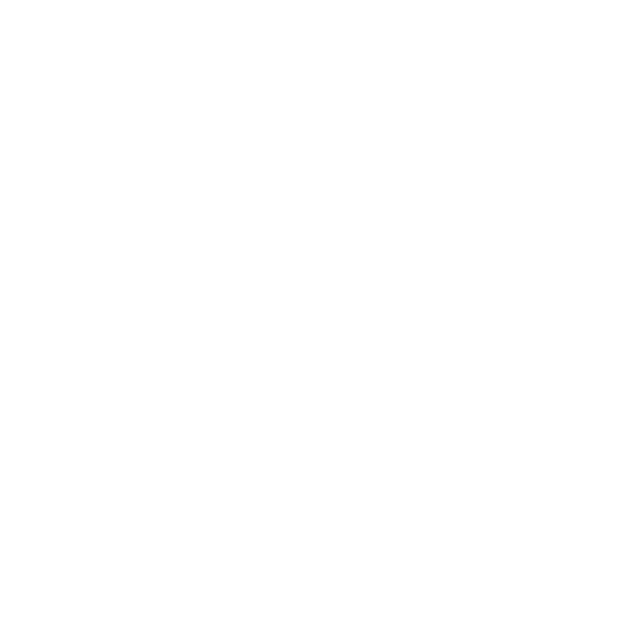
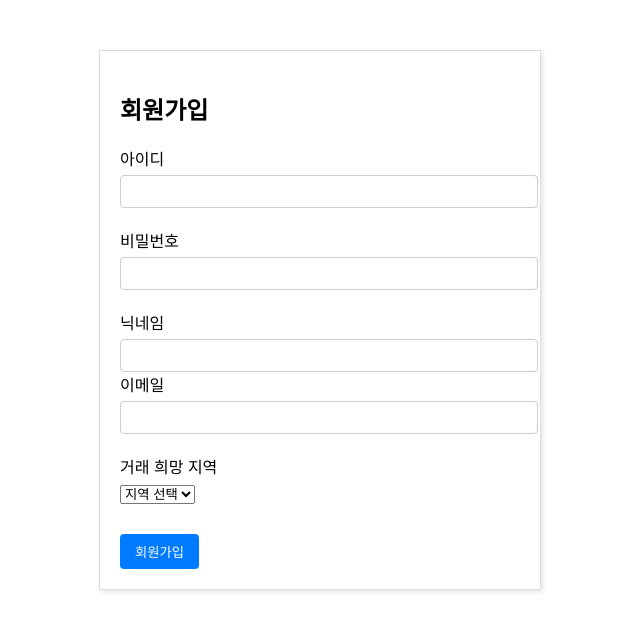
Before and after one commit to L-ETS/LETS, a React (Create React App) app in the folder client/: page /user/register in a window 1280 px wide. Before the commit this address had no page. Shown: the top 630 px of the page, without its empty margins (320-960 px from the left). Built offline with nearby package versions, Linux system fonts and the light colour scheme.

Commit message:
회원가입 ui 완성

```diff
--- a/client/package.json
+++ b/client/package.json
@@ -7,6 +7,7 @@
     "@testing-library/jest-dom": "^5.17.0",
     "@testing-library/react": "^13.4.0",
     "@testing-library/user-event": "^13.5.0",
+    "axios": "^1.5.0",
     "react": "^18.2.0",
     "react-dom": "^18.2.0",
     "react-router-dom": "^6.16.0",
--- a/client/src/App.js
+++ b/client/src/App.js
@@ -1,11 +1,13 @@
 import './App.css';
 import Home from './pages/Home';
 import { Routes, Route } from 'react-router-dom';
+import Register from './pages/Register';
 
 function App() {
   return (
     <Routes>
       <Route path='/' element={<Home/>} />
+      <Route path='/user/register' element={<Register/>} />
     </Routes>
   );
 }
--- a/client/src/pages/Home.js
+++ b/client/src/pages/Home.js
@@ -1,4 +1,4 @@
-import Login from "../components/Login"
+import Login from "./Login"
 import Barter from "./Barter";
 import React, { useState } from "react"
 
--- /dev/null
+++ b/client/src/pages/Register.js
@@ -0,0 +1,97 @@
+import { useState } from 'react';
+import '../styles/register.css';
+import axios from 'axios';
+import { useNavigate } from 'react-router-dom';
+
+function Register() {
+
+  const [userId, setUserId] = useState('');
+  const [password, setPassword] = useState('');
+  const [nickname, setNickname] = useState('');
+  const [email, setEmail] = useState('');
+  const [location, setLocation] = useState('');
+
+  const navigate = useNavigate();
+
+  const handleSubmit = (e) => {
+    e.preventDefault();
+    // TODO: Handle actual registration logic here
+
+  }
+
+  return (
+    <div className="register-page">
+      <h2>회원가입</h2>
+      <form onSubmit={handleSubmit}>
+
+        <div className="input-group">
+          <label htmlFor="userId">아이디</label>
+          <input
+            type="text"
+            id="userId"
+            value={userId}
+            onChange={(e) => setUserId(e.target.value)}
+            required
+          />
+        </div>
+
+        <div className="input-group">
+          <label htmlFor="password">비밀번호</label>
+          <input
+            type="password"
+            id="password"
+            value={password}
+            onChange={(e) => setPassword(e.target.value)}
+            required
+          />
+        </div>
+
+        <div>
+          <label htmlFor="nickname">닉네임</label>
+          <input
+            type="text"
+            id="nickname"
+            value={nickname}
+            onChange={(e) => setNickname(e.target.value)}
+            required
+          />
+        </div>
+
+        <div className="input-group">
+          <label htmlFor="email">이메일</label>
+          <input
+            type="email"
+            id="email"
+            value={email}
+            onChange={(e) => setEmail(e.target.value)}
+            required
+          />
+        </div>
+
+        <div className="input-group">
+          <label htmlFor="location">거래 희망 지역</label>
+          <select
+            id="location"
+            value={location}
+            onChange={(e) => setLocation(e.target.value)}
+            required
+          >
+            <option value="">지역 선택</option>
+            <option value="서울">서울</option>
+            <option value="경기">경기</option>
+            <option value="인천">인천</option>
+            <option value="대전">대전</option>
+            <option value="대구">대구</option>
+            <option value="광주">광주</option>
+            <option value="울산">울산</option>
+            <option value="부산">부산</option>
+          </select>
+        </div>
+
+        <button type="submit">회원가입</button>
+      </form>
+    </div>
+  );
+}
+
+export default Register;
--- /dev/null
+++ b/client/src/styles/register.css
@@ -0,0 +1,37 @@
+.register-page {
+  max-width: 400px;
+  margin: 50px auto;
+  padding: 20px;
+  border: 1px solid #ddd;
+  box-shadow: 2px 2px 5px rgba(0, 0, 0, 0.1);
+}
+
+.input-group {
+  margin-bottom: 20px;
+}
+
+label {
+  display: block;
+  margin-bottom: 5px;
+}
+
+input {
+  width: 100%;
+  padding: 8px;
+  border: 1px solid #ccc;
+  border-radius: 4px;
+}
+
+button {
+  margin-top: 10px;
+  padding: 8px 15px;
+  background-color: #007bff;
+  color: #fff;
+  border: none;
+  border-radius: 4px;
+  cursor: pointer;
+}
+
+button:hover {
+  background-color: #0056b3;
+}
```
Also changed, not shown: client/src/pages/Login.js (renamed from client/src/components/Login.js), 1 other file (tests, documents, lock files or other folders).
